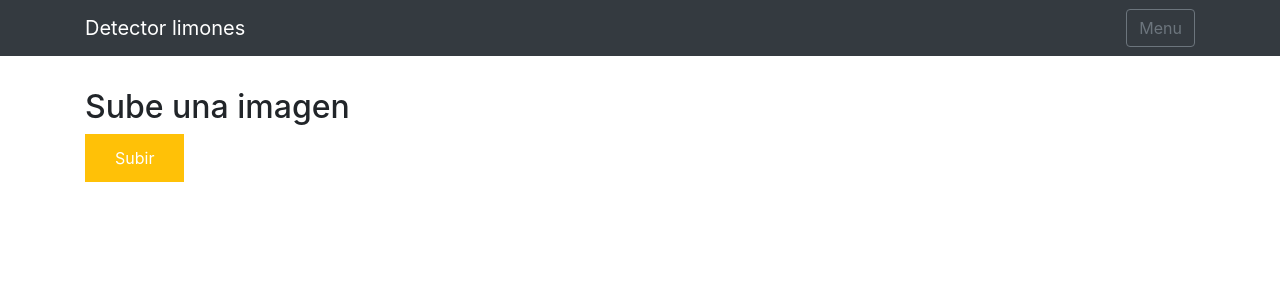
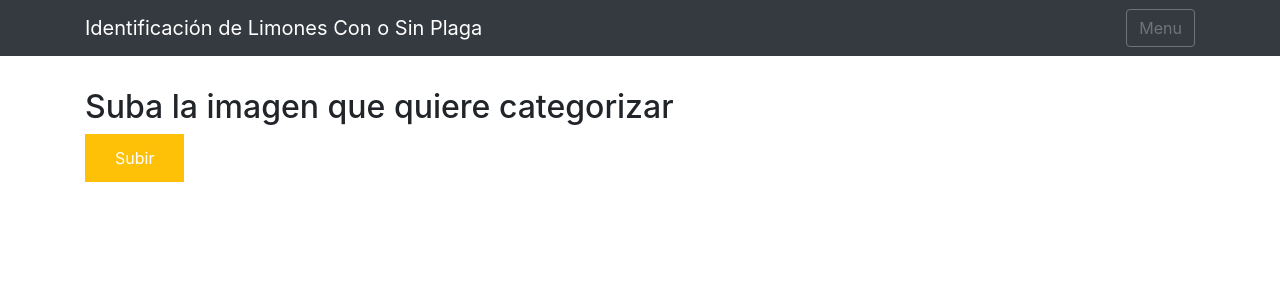
Before and after one commit to Gisefag/Producto_datos_UDD_2020_prueba1, a Flask app: page / in a window 1280 px wide. Shown: the top 300 px of the page. Run offline with Flask 2, Linux system fonts and the light colour scheme; parts of the project's set-up code (start-up, migrations or seed data) failed here and were passed over; some libraries are stand-ins or nearby versions.

Commit message:
Cuarto commit

```diff
--- a/templates/base.html
+++ b/templates/base.html
@@ -5,6 +5,8 @@
     <meta name="viewport" content="width=device-width, initial-scale=1.0">
     <meta http-equiv="X-UA-Compatible" content="ie=edge">
     <title>Identificación de Limones Con o Sin Plaga</title>
+</head>
+<body bgcolor=”green”>
     <link href="https://cdn.bootcss.com/bootstrap/4.0.0/css/bootstrap.min.css" rel="stylesheet">
     <script src="https://cdn.bootcss.com/popper.js/1.12.9/umd/popper.min.js"></script>
     <script src="https://cdn.bootcss.com/jquery/3.3.1/jquery.min.js"></script>
@@ -15,7 +17,7 @@
 <body>
     <nav class="navbar navbar-dark bg-dark">
         <div class="container">
-            <a class="navbar-brand" href="#">Detector limones</a>
+            <a class="navbar-brand" href="#">Identificación de Limones Con o Sin Plaga</a>
             <button class="btn btn-outline-secondary my-2 my-sm-0" type="submit">Menu</button>
         </div>
     </nav>
--- a/templates/index.html
+++ b/templates/index.html
@@ -1,6 +1,6 @@
 {% extends "base.html" %} {% block content %}
 
-<h2>Sube una imagen</h2>
+<h2>Suba la imagen que quiere categorizar</h2>
 
 <div>
     <form id="upload-file" method="post" enctype="multipart/form-data">
```
Also changed, not shown: 1 other file.
